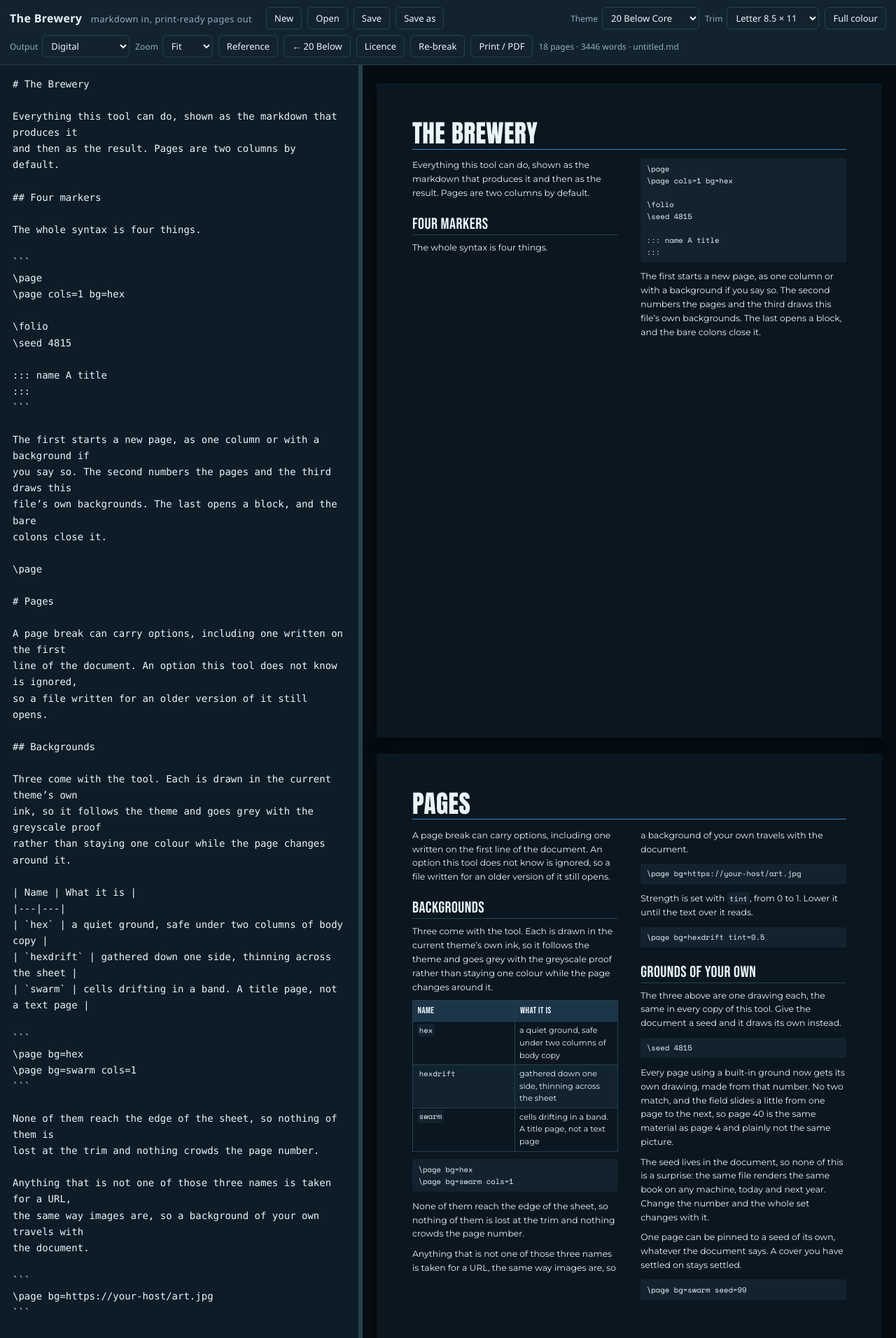
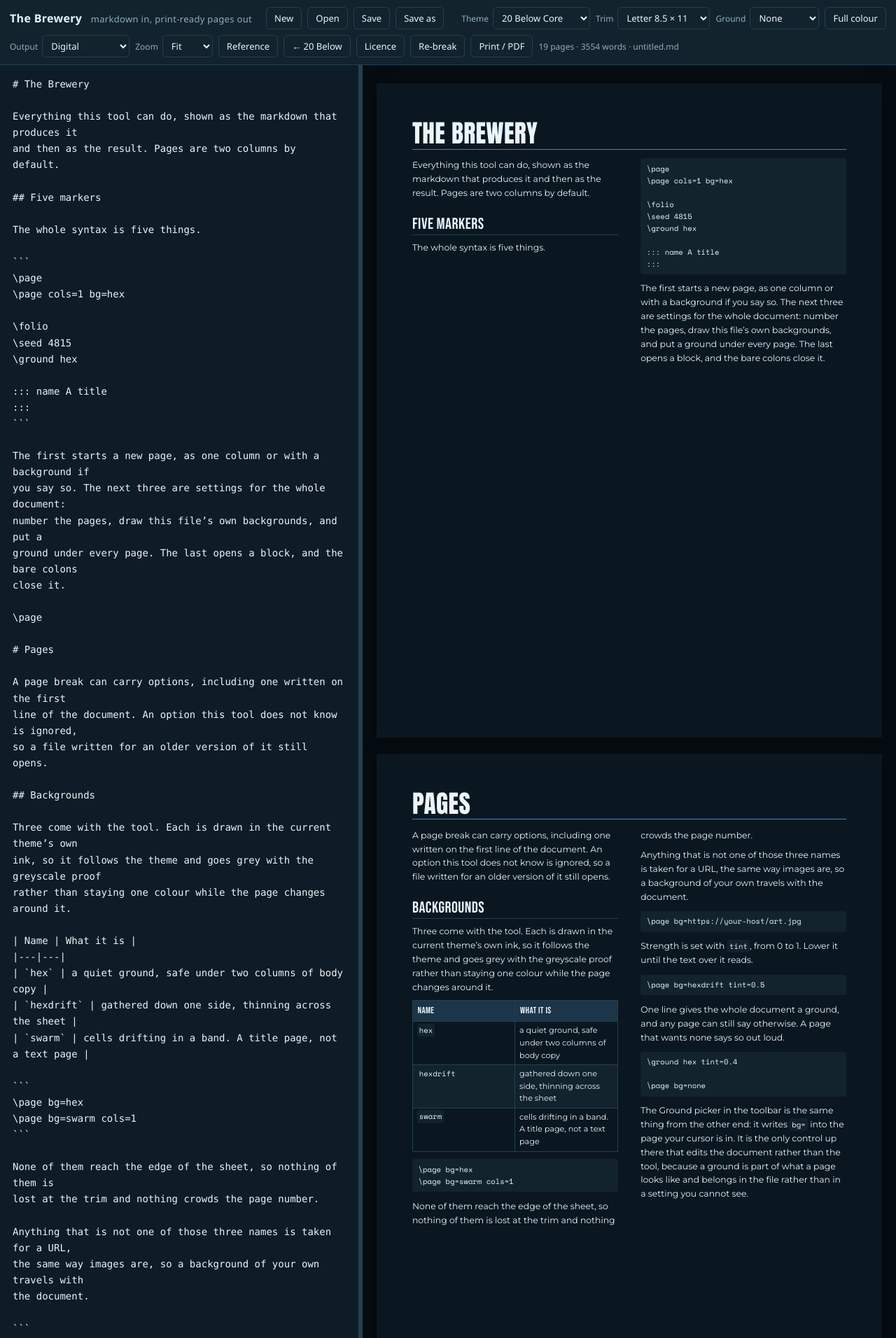
Before and after one commit to feralucce/20_Below, a Jekyll site: the page brew/index.html, which Jekyll copies as it is, in a window 1280 px wide. Shown: the top 1912 px of the page at 70% size. Built offline with Jekyll 4.4.1, drawn with Linux system fonts in a browser that asks for light colours; some of the changed text lies outside the part shown.

Commit message:
Brewery: a Ground picker and a document-wide default
\ground hex tint=0.4 gives every page in the file that background. A
page still overrides it with bg=, and a page that wants none has to say
bg=none out loud, because silence means inherit.

The toolbar gains a Ground picker, the one control up there that edits
the document rather than the tool. It writes bg= into the \page line the
cursor sits under, keeping whatever else that line was carrying, and
everything it does is visible in the editor and undoes like typing. A
ground is part of what a page looks like, so it belongs in the file
rather than in a saved setting you cannot see.

It reads back what the page actually has, so a page inheriting the
document's ground shows that ground rather than None. Choosing None
against a document that sets a default writes bg=none instead of
deleting bg=, or the page would inherit it straight back. On a document
with no marker at all it writes one at the top rather than refusing,
which works because an opening page can now carry options. It tracks
code fences, so the \page examples inside the reference are not mistaken
for real markers.

pageBg() is shared by render() and grounds() rather than written twice:
the two disagreeing would draw one picture and label the page with
another.

Both guides teach it. The New document points at the picker, the
reference gains \ground and the picker and counts five markers rather
than four, and the seeded-grounds section moves to its own page now that
the additions push it past the sheet.

Version bumped to 0.3.12 for the standalone build.

Co-Authored-By: Claude Opus 5 <noreply@anthropic.com>

````diff
--- a/brew/index.html
+++ b/brew/index.html
@@ -32,6 +32,18 @@
       <option value="a4">A4 210 &times; 297</option>
       <option value="trade">US Trade 6 &times; 9</option>
       <option value="digest">Digest 5.5 &times; 8.5</option>
+    </select>
+  </label>
+  <!-- Unlike the controls beside it, this one edits the document rather
+       than the tool: it writes bg= into the page marker the cursor sits
+       in. A ground is part of what a document looks like, so it has to
+       live in the file. -->
+  <label>Ground
+    <select id="sel-ground" title="The background on the page the cursor is in. Written into that page's marker.">
+      <option value="">None</option>
+      <option value="hex">Hex mesh</option>
+      <option value="hexdrift">Hex drift</option>
+      <option value="swarm">Swarm</option>
     </select>
   </label>
   <button id="btn-palette" aria-pressed="false">Full colour</button>
--- a/brew/main.js
+++ b/brew/main.js
@@ -13,6 +13,7 @@ const fixPagesBtn = document.getElementById('btn-fixpages');
 const reBreakBtn  = document.getElementById('btn-rebreak');
 const fileIn   = document.getElementById('file');
 const pageRule = document.getElementById('page-rule');
+const groundSel = document.getElementById('sel-ground');
 
 const DRAFT = '20below-brew-draft';
 const PREFS = '20below-brew-prefs-v2';
@@ -166,6 +167,100 @@ editor.addEventListener('input', () => {
   clearTimeout(timer);
   timer = setTimeout(draw, 120);
 });
+
+/* ---------- the Ground picker ----------------------------------------
+ *
+ * The only toolbar control that edits the document. A ground is part of
+ * what a page looks like, so it belongs in the file rather than in a
+ * saved preference - the picker is a convenience for writing bg= into
+ * the right \page line, not a setting of its own. Everything it does is
+ * visible in the editor and undoes like anything else you typed.
+ */
+
+const BG_OPTION = /\bbg[ \t]*=[ \t]*("[^"]*"|\S+)/;
+
+/* One walk of the source, tracking code fences so a \page written inside
+ * a fenced example is not mistaken for a real one - which is exactly what
+ * the reference document is full of. Reports the marker the caret sits
+ * under, and whether the document sets a default ground. */
+function pageContext() {
+  const text = editor.value;
+  const caret = editor.selectionStart;
+  const lines = text.split('\n');
+
+  let at = 0;
+  let caretLine = lines.length - 1;
+  for (let i = 0; i < lines.length; i++) {
+    const start = at;
+    at += lines[i].length + 1;
+    if (caret >= start && caret < at) { caretLine = i; break; }
+  }
+
+  let fence = null;
+  let marker = -1;
+  let ground = '';
+  for (let i = 0; i < lines.length; i++) {
+    const f = lines[i].match(/^\s*(```+|~~~+)/);
+    if (f) {
+      if (!fence) { fence = f[1][0]; continue; }
+      if (f[1][0] === fence) { fence = null; continue; }
+    }
+    if (fence) continue;
+    const g = lines[i].match(/^\\ground[ \t]+(\S+)/);
+    if (g) ground = g[1];
+    if (i <= caretLine && /^\\page\b/.test(lines[i])) marker = i;
+  }
+  return { lines, marker, ground };
+}
+
+/** Show what the page the caret is in actually has on it. */
+function showGround() {
+  const { lines, marker, ground } = pageContext();
+  const own = marker < 0 ? null : lines[marker].match(BG_OPTION);
+  const value = own ? own[1].replace(/^"|"$/g, '') : ground;
+  // A ground the picker does not list - a URL, or a name from a later
+  // version - must not be silently rewritten to None by the next click.
+  groundSel.value = [...groundSel.options].some((o) => o.value === value)
+    ? (value === 'none' ? '' : value)
+    : '';
+}
+
+groundSel.onchange = () => {
+  const { lines, marker, ground } = pageContext();
+  const caret = editor.selectionStart;
+  const before = editor.value.length;
+
+  // "None" against a document that sets a default has to say so out loud,
+  // or the page would just inherit the default straight back.
+  const write = groundSel.value || (ground ? 'none' : '');
+
+  if (marker < 0) {
+    // The caret is on an opening page with no marker of its own. One is
+    // added rather than refused: an opening page carrying options is a
+    // shape the renderer understands.
+    if (!write) return;
+    lines.unshift('\\page bg=' + write, '');
+  } else if (!write) {
+    lines[marker] = lines[marker].replace(BG_OPTION, '')
+      .replace(/[ \t]{2,}/g, ' ').trimEnd();
+  } else if (BG_OPTION.test(lines[marker])) {
+    lines[marker] = lines[marker].replace(BG_OPTION, 'bg=' + write);
+  } else {
+    lines[marker] = lines[marker].trimEnd() + ' bg=' + write;
+  }
+
+  editor.value = lines.join('\n');
+  // Everything edited sits at or above the caret, so the whole shift is
+  // the change in length. Without this the caret jumps to the top of the
+  // document every time the picker is touched.
+  const moved = Math.max(0, caret + (editor.value.length - before));
+  editor.setSelectionRange(moved, moved);
+  draw();
+};
+
+for (const event of ['click', 'keyup', 'input', 'focus']) {
+  editor.addEventListener(event, showGround);
+}
 
 /* ---------- toolbar ---------- */
 document.getElementById('btn-open').onclick = async () => {
@@ -327,3 +422,4 @@ document.getElementById('drag').addEventListener('mousedown', (e) => {
 editor.value = load(DRAFT) || guide();
 applyPrefs();
 draw();
+showGround();
--- a/brew/render.js
+++ b/brew/render.js
@@ -22,6 +22,8 @@
  *   \folio off             the default, worth writing to say so
  *
  *   \seed 4815             draw this file's own grounds from that number
+ *   \ground hex            every page gets this one unless it says otherwise
+ *   \ground hex tint=0.4   and at this strength
  */
 
 const V = new URL(import.meta.url).search;
@@ -31,10 +33,11 @@ const { maskUrl } = await import('./hexart.js' + V);
 const PAGE_MARKER = /^\\page[ \t]*(.*)$/;
 const FOLIO_MARKER = /^\\folio[ \t]*(.*)$/;
 const SEED_MARKER = /^\\seed[ \t]*(.*)$/;
+const GROUND_MARKER = /^\\ground[ \t]*(.*)$/;
 
 /* The textures that ship with the tool. Anything else in bg= is taken
    for a URL - see pageArt(). */
-const BUILT_IN_BG = ['none', 'hex', 'hexdrift', 'swarm'];
+export const BUILT_IN_BG = ['none', 'hex', 'hexdrift', 'swarm'];
 
 const PAIR = /([a-zA-Z][\w-]*)\s*=\s*("[^"]*"|\S+)/g;
 
@@ -94,9 +97,17 @@ export function paginate(src) {
     cur.lines.push(line);
     const folio = !fence && line.match(FOLIO_MARKER);
     const seed = !fence && line.match(SEED_MARKER);
+    const ground = !fence && line.match(GROUND_MARKER);
     if (folio) Object.assign(doc, parseOptions(folio[1]), { on: true });
     else if (seed) doc.seed = parseInt(seed[1], 10);
-    else cur.body.push(line);
+    else if (ground) {
+      // \ground hex tint=0.4 - the name first, then ordinary options.
+      const rest = String(ground[1] || '').trim();
+      const name = rest.split(/[ \t]+/)[0] || '';
+      doc.ground = name;
+      const opts = parseOptions(rest.slice(name.length));
+      if (opts.tint !== undefined) doc.groundTint = opts.tint;
+    } else cur.body.push(line);
   }
   // A marker on the first line leaves an empty page in front of it. That is
   // never what anyone meant - it is how a document says its opening page
@@ -153,12 +164,20 @@ function ground(name, seed, drift) {
  * using that same ground, so a set progresses across the book instead of
  * merely differing page to page. A pinned page does not drift: it was
  * asked for exactly. */
+/* Which ground a page ends up with. The page's own bg= wins, then the
+   document's \ground line, then whatever the caller passed in. Written
+   once and used by both grounds() and render(): the two disagreeing
+   would draw one picture and label the page with another. */
+export function pageBg(options, doc, defaults) {
+  return String(options.bg || (doc && doc.ground) || defaults.bg || '');
+}
+
 function grounds(pages, defaults) {
   const docSeed = Number.isFinite(pages.doc && pages.doc.seed) ? pages.doc.seed : null;
   const runs = {};
 
   const wanted = pages.map(({ options }) => {
-    const bg = String(options.bg || defaults.bg || '');
+    const bg = pageBg(options, pages.doc, defaults);
     if (!bg || !BUILT_IN_BG.includes(bg) || bg === 'none') return null;
     const pinned = parseInt(options.seed, 10);
     if (Number.isFinite(pinned)) return { bg, seed: pinned, drift: 0 };
@@ -198,7 +217,7 @@ export function render(src, container, defaults = {}) {
       // Two columns unless the page asks for one. Not a tool setting:
       // a saved preference must never silently restyle a document.
       const cols = options.cols || defaults.cols || '2';
-      const bg = String(options.bg || defaults.bg || '');
+      const bg = pageBg(options, pages.doc, defaults);
       const attrs = [`data-cols="${cols}"`];
       const styles = [];
 
@@ -220,7 +239,11 @@ export function render(src, container, defaults = {}) {
             styles.push(`--page-art:url('${url}')`);
           }
         }
-        const tint = parseFloat(options.tint);
+        // A page's own tint, else the one the \ground line set for the
+        // whole document.
+        const tint = parseFloat(
+          options.tint !== undefined ? options.tint
+            : (pages.doc || {}).groundTint);
         if (Number.isFinite(tint)) {
           styles.push(`--bg-tint:${Math.min(1, Math.max(0, tint))}`);
         }
--- a/brew/sample.js
+++ b/brew/sample.js
@@ -99,8 +99,9 @@ export function starter() {
   return [
     '# Title',
     '',
-    'Start writing. Two columns by default; the Reference button opens',
-    'a guide to everything the tool can do.',
+    'Start writing. Two columns by default. The Ground picker in the',
+    'toolbar puts a background on the page your cursor is in, and the',
+    'Reference button opens a guide to everything else the tool can do.',
     '',
   ].join('\n');
 }
@@ -112,9 +113,9 @@ export function guide() {
     'Everything this tool can do, shown as the markdown that produces it',
     'and then as the result. Pages are two columns by default.',
     '',
-    '## Four markers',
+    '## Five markers',
     '',
-    'The whole syntax is four things.',
+    'The whole syntax is five things.',
     '',
     F,
     B + 'page',
@@ -122,15 +123,17 @@ export function guide() {
     '',
     B + 'folio',
     B + 'seed 4815',
+    B + 'ground hex',
     '',
     '::: name A title',
     ':::',
     F,
     '',
     'The first starts a new page, as one column or with a background if',
-    'you say so. The second numbers the pages and the third draws this',
-    'file' + APOS + 's own backgrounds. The last opens a block, and the bare',
-    'colons close it.',
+    'you say so. The next three are settings for the whole document:',
+    'number the pages, draw this file' + APOS + 's own backgrounds, and put a',
+    'ground under every page. The last opens a block, and the bare colons',
+    'close it.',
     '',
     B + 'page',
     '',
@@ -175,7 +178,24 @@ export function guide() {
     B + 'page bg=hexdrift tint=0.5',
     F,
     '',
-    '## Grounds of your own',
+    'One line gives the whole document a ground, and any page can still',
+    'say otherwise. A page that wants none says so out loud.',
+    '',
+    F,
+    B + 'ground hex tint=0.4',
+    '',
+    B + 'page bg=none',
+    F,
+    '',
+    'The Ground picker in the toolbar is the same thing from the other',
+    'end: it writes ' + T + 'bg=' + T + ' into the page your cursor is in. It is the only',
+    'control up there that edits the document rather than the tool,',
+    'because a ground is part of what a page looks like and belongs in',
+    'the file rather than in a setting you cannot see.',
+    '',
+    B + 'page',
+    '',
+    '# Grounds of your own',
     '',
     'The three above are one drawing each, the same in every copy of',
     'this tool. Give the document a seed and it draws its own instead.',
--- a/brewer-desktop/src-tauri/Cargo.toml
+++ b/brewer-desktop/src-tauri/Cargo.toml
@@ -1,6 +1,6 @@
 [package]
 name = "brewer"
-version = "0.3.11"
+version = "0.3.12"
 description = "The Brewery desktop app"
 authors = ["Feralucce Savage"]
 license = "UNLICENSED"
--- a/brewer-desktop/src-tauri/tauri.conf.json
+++ b/brewer-desktop/src-tauri/tauri.conf.json
@@ -1,7 +1,7 @@
 {
   "$schema": "https://schema.tauri.app/config/2",
   "productName": "20-below-brewery",
-  "version": "0.3.11",
+  "version": "0.3.12",
   "identifier": "com.feralucce.twentybelow.brewer",
   "build": {
     "frontendDist": "frontend-dist",
````
